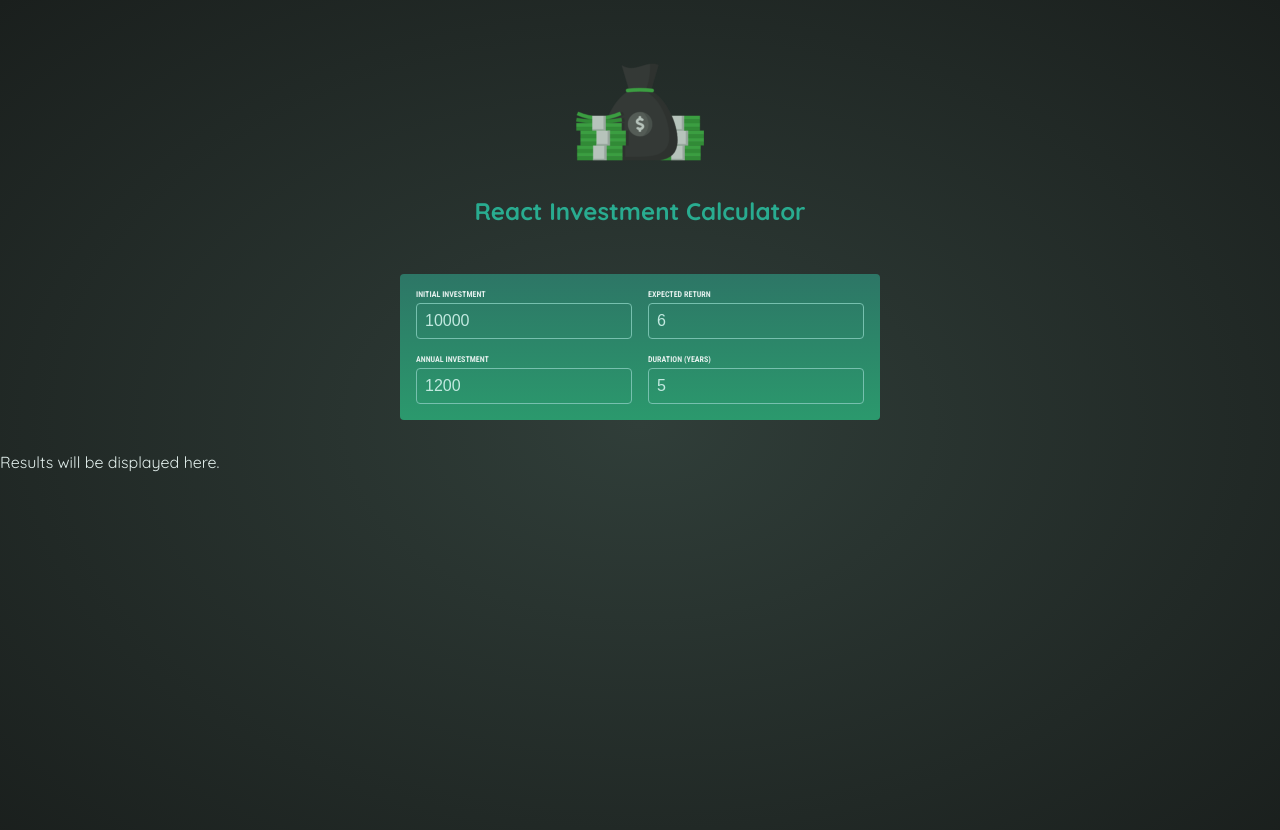
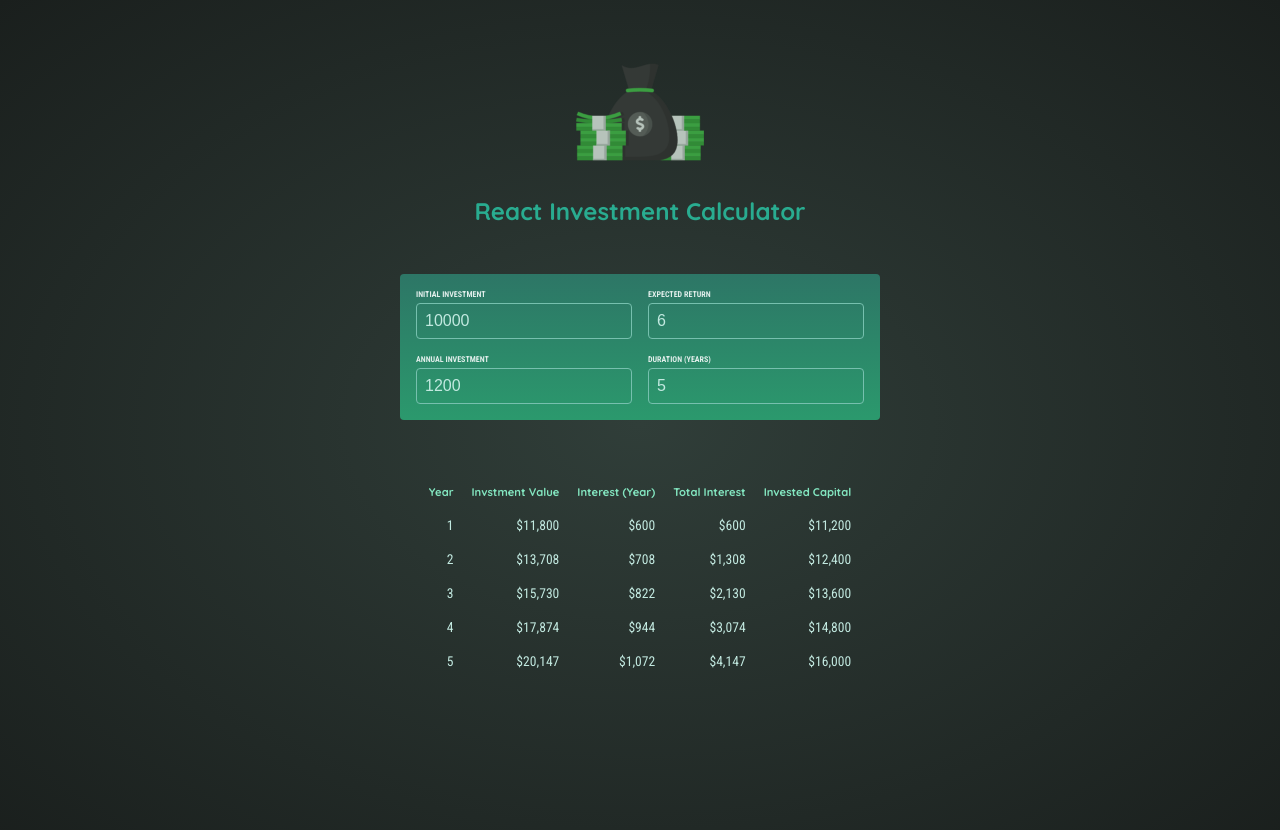
Before and after one commit to Jujudormah/Investment-Calculator, a React (Vite) app: page / in a window 1280 px wide. Shown: the top 830 px of the page. Built offline with nearby package versions, Linux system fonts and the light colour scheme.

Commit message:
Dynamic Table setup to show calculations

```diff
--- a/components/results.jsx
+++ b/components/results.jsx
@@ -5,7 +5,43 @@
 
 export default function Results({ userInput }) {
   const resultsData = calculateInvestmentResults(userInput);
+  const initialInvestment =
+    resultsData[0].valueEndOfYear -
+    resultsData[0].interest -
+    resultsData[0].annualInvestment;
   console.log(resultsData);
 
-  return <p>Results will be displayed here.</p>;
+  return (
+    <table id="result">
+      <thead>
+        <tr>
+          <th>Year</th>
+          <th>Invstment Value</th>
+          <th>Interest (Year)</th>
+          <th>Total Interest</th>
+          <th>Invested Capital</th>
+        </tr>
+      </thead>
+      <tbody>
+        {resultsData.map((data) => {
+          const totalInterest =
+            data.valueEndOfYear -
+            data.annualInvestment * data.year -
+            initialInvestment;
+
+          const totalInvested = data.valueEndOfYear - totalInterest;
+
+          return (
+            <tr key={data.year}>
+              <td>{data.year}</td>
+              <td>{formatter.format(data.valueEndOfYear)}</td>
+              <td>{formatter.format(data.interest)}</td>
+              <td>{formatter.format(totalInterest)}</td>
+              <td>{formatter.format(totalInvested)}</td>
+            </tr>
+          );
+        })}
+      </tbody>
+    </table>
+  );
 }
```
Also changed, not shown: public/investment-calculator-logo.png (deleted), src/assets/investment-calculator-logo.png (deleted).
